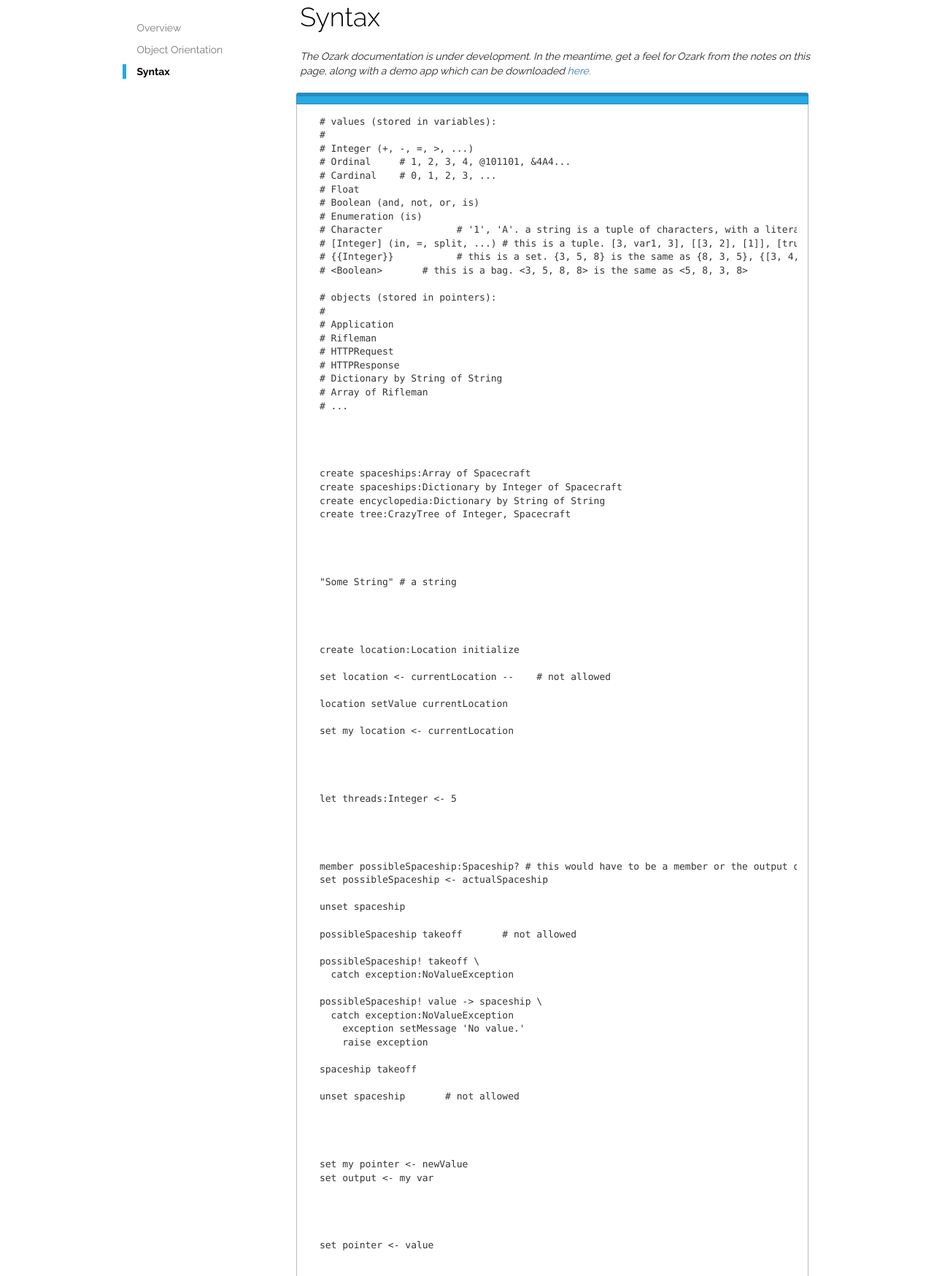
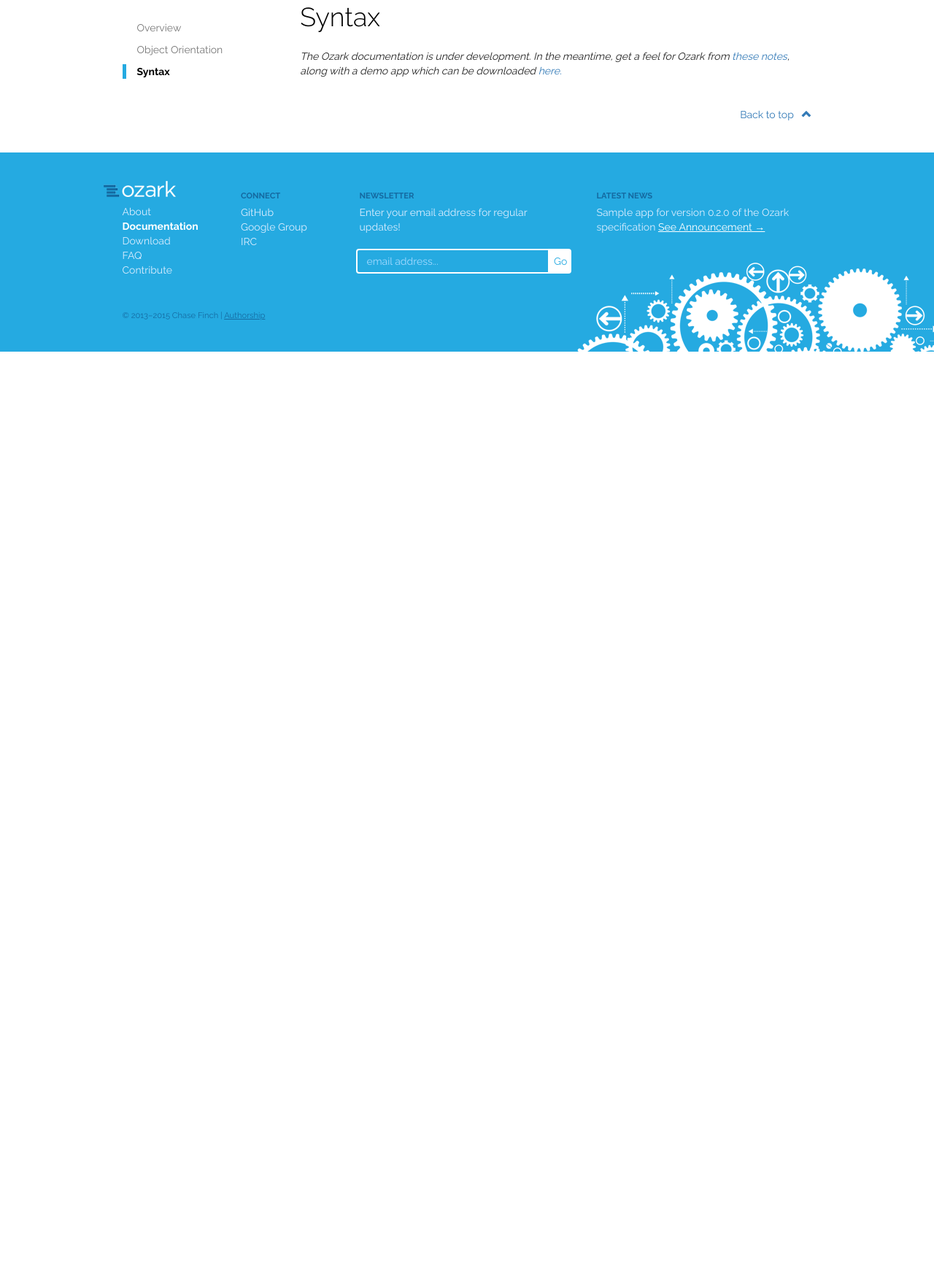
Before and after one commit to chasefinch/ozark-lang.github.io, a PHP site: page /language-documentation/syntax in a window 1280 px wide. Shown: the part 171-1920 px from the top of the page at 73% size. After the commit the page ends 653 px from the top, so only its background shows below. Run offline with PHP 8.4, Linux system fonts and the light colour scheme; some libraries are stand-ins or nearby versions.

Commit message:
move of imperitives to a file

```diff
--- a/includes/footer-nav.php
+++ b/includes/footer-nav.php
@@ -44,7 +44,7 @@
 	<div class='col-xs-12 col-sm-4'>
 		<div class='footer-nav'>
 			<h6>Latest News</h6>
-			<div class='announcement'>Sample app for version 0.1.3 of the Ozark specification <a href='https://groups.google.com/d/msg/ozark-lang/mXeKMmS76YU/HjVSnuvc6-EJ'>See&nbsp;Announcement&nbsp;&rarr;</a></div>
+			<div class='announcement'>Sample app for version 0.2.0 of the Ozark specification <a href='https://groups.google.com/d/msg/ozark-lang/TINK6zXMMNI/w_-c1TZjc1MJ'>See&nbsp;Announcement&nbsp;&rarr;</a></div>
 		</div>
 	</div>
 </div>
--- a/index.php
+++ b/index.php
@@ -60,7 +60,7 @@
       <div class='container'>
         <div class='row'>
           <div class='col-md-10 col-md-offset-1'>
-            <strong class='category'>Latest News</strong> Sample app for version 0.1.3 of the Ozark specification <a href='https://groups.google.com/d/msg/ozark-lang/mXeKMmS76YU/HjVSnuvc6-EJ'>See&nbsp;Announcement&nbsp;&rarr;</a>
+            <strong class='category'>Latest News</strong> Sample app for version 0.2.0 of the Ozark specification <a href='https://groups.google.com/d/msg/ozark-lang/TINK6zXMMNI/w_-c1TZjc1MJ'>See&nbsp;Announcement&nbsp;&rarr;</a>
           </div>
         </div>
       </div>
--- a/language-documentation/syntax.php
+++ b/language-documentation/syntax.php
@@ -41,167 +41,7 @@
                     <?php require('../includes/documentation-search.php'); ?>
                   </div>
                 </div>
-                <p><em>The Ozark documentation is under development. In the meantime, get a feel for Ozark from the notes on this page, along with a demo app which can be downloaded <a href='/download-ozark'>here.</a></em></p>
-                <div class='code-sample-header code-sample-header-inline'></div>
-                <div class='code-sample code-sample-inline'>
-                  <pre>  # values (stored in variables):
-  #
-  # Integer (+, -, =, >, ...)
-  # Ordinal     # 1, 2, 3, 4, @101101, &4A4...
-  # Cardinal    # 0, 1, 2, 3, ...
-  # Float
-  # Boolean (and, not, or, is)
-  # Enumeration (is)
-  # Character             # '1', 'A'. a string is a tuple of characters, with a literal of "Some String". Regular list literals do not apply.
-  # [Integer] (in, =, split, ...) # this is a tuple. [3, var1, 3], [[3, 2], [1]], [true, [false, true]].
-  # {{Integer}}           # this is a set. {3, 5, 8} is the same as {8, 3, 5}, {[3, 4, 6], [3, 4], [[2, 5], [6, 1]]}
-  # &lt;Boolean&gt;       # this is a bag. &lt;3, 5, 8, 8&gt; is the same as &lt;5, 8, 3, 8&gt;
-
-  # objects (stored in pointers):
-  #
-  # Application
-  # Rifleman
-  # HTTPRequest
-  # HTTPResponse
-  # Dictionary by String of String
-  # Array of Rifleman
-  # ...
-
-
-
-
-  create spaceships:Array of Spacecraft
-  create spaceships:Dictionary by Integer of Spacecraft
-  create encyclopedia:Dictionary by String of String
-  create tree:CrazyTree of Integer, Spacecraft
-
-
-
-
-  "Some String" # a string
-
-
-
-
-  create location:Location initialize
-
-  set location <- currentLocation --    # not allowed
-
-  location setValue currentLocation
-
-  set my location <- currentLocation
-
-
-
-
-  let threads:Integer <- 5
-
-
-
-
-  member possibleSpaceship:Spaceship? # this would have to be a member or the output of a function
-  set possibleSpaceship <- actualSpaceship
-
-  unset spaceship
-
-  possibleSpaceship takeoff       # not allowed
-
-  possibleSpaceship! takeoff \
-    catch exception:NoValueException
-
-  possibleSpaceship! value -> spaceship \
-    catch exception:NoValueException
-      exception setMessage 'No value.'
-      raise exception
-
-  spaceship takeoff
-
-  unset spaceship       # not allowed
-
-
-
-
-  set my pointer <- newValue
-  set output <- my var
-
-
-
-
-  set pointer <- value
-
-
-
-
-  if var1 and (not var2 or var3)
-    foo doAction
-
-
-
-
-  someObject doSomethingWithBoolean (var1 and not var2)
-
-
-
-
-  someObject doSomethingWithInteger 3
-
-  someObject doSomethingWithInteger 3 + var1
-
-  someObject doSomethingWithFloat root(3, 3 + var1 % 4)
-
-
-
-
-  # expression literal:
-
-  3 + var1
-  3 + var1 % 4
-  sqrt(4 + 1)
-  sqrt(4)
-
-
-
-
-  loop var1 -> condition
-    timer time -> time
-    bar testSomething with:time -> result
-    set condition <- result
-
-
-
-
-  each foo as f     # valid for tuple, set, bag
-    each bar as b
-      someObject doSomething to:f and:b
-
-
-
-
-  each range(1, 10) as i    # valid for tuple, set, bag
-    io print i
-
-
-
-  iterableObjectSet count -> count
-
-  each range(1, count) as i
-    iterableObjectSet objectAt i -> object1
-    object1 doSomething with:somethingElse
-
-
-
-
-  dictionaryObjectSet keys -> keys
-
-  each keys as k
-    dictionaryObjectSet objectWithKey -> object1
-    object1 doSomething with:somethingElse
-
-
-
-
-  io print value        # prints 2.5</pre>
-                </div>
+                <p><em>The Ozark documentation is under development. In the meantime, get a feel for Ozark from <a href='/files/imperitives.txt'>these notes</a>, along with a demo app which can be downloaded <a href='/download-ozark'>here.</a></em></p>
               </div>
             </div>
           </div>
```
Also changed, not shown: files/imperitives.txt (added, +165 -0 lines), 1 other file.
